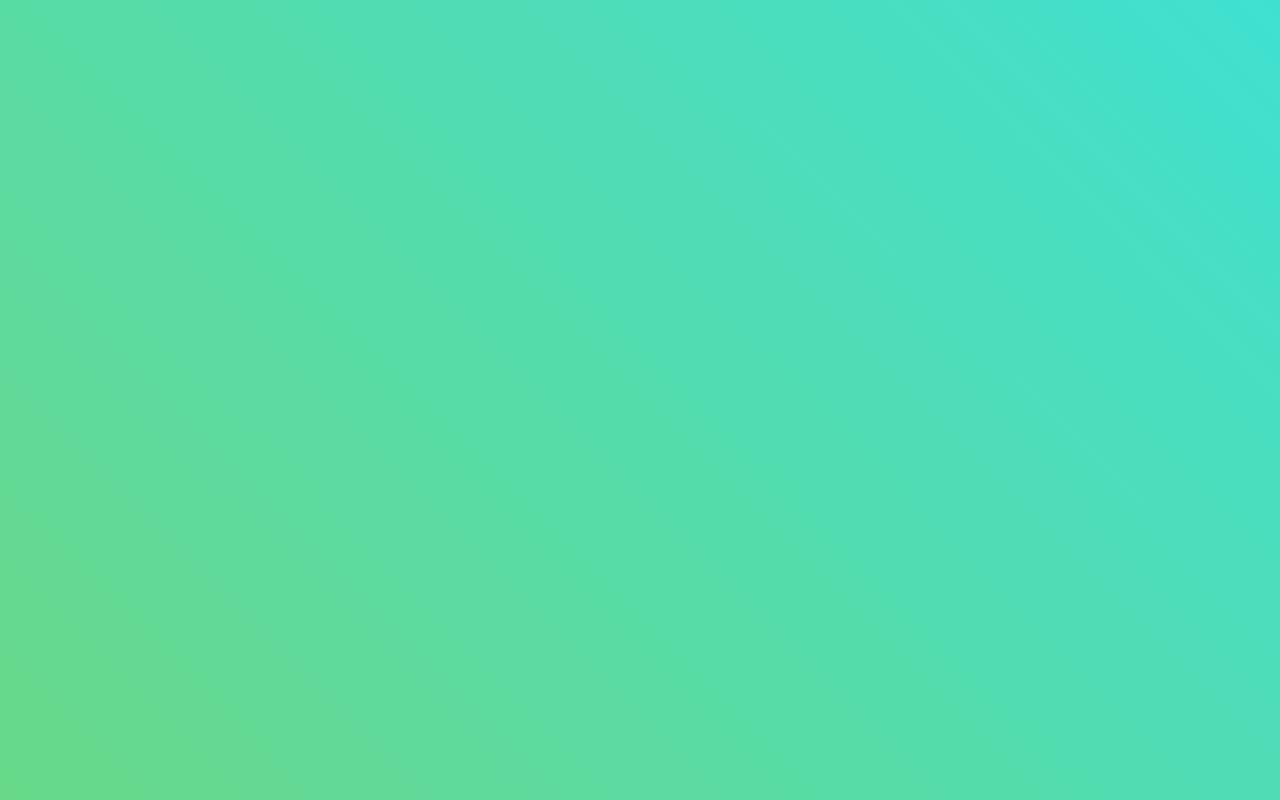
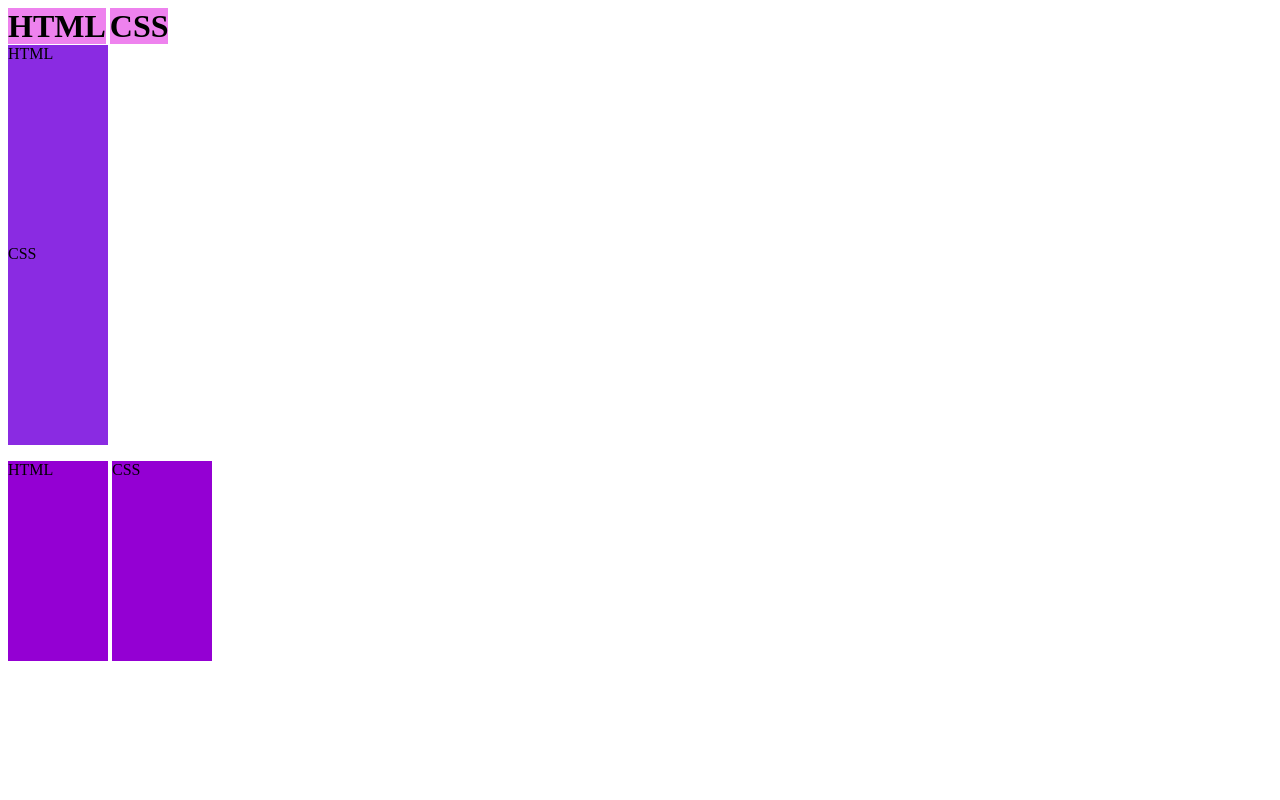
Before and after one commit to Henrique-ml2/catalineio-frontend-basecamp, a plain HTML site: page index.html in a window 1280 px wide. Shown: the top 800 px of the page. Drawn offline with Linux system fonts and the light colour scheme.

Commit message:
Tipos de exibição

```diff
--- a/index.html
+++ b/index.html
@@ -8,14 +8,48 @@
     <title>Introdução ao CSS</title>
 
     <style>
-        body {
-            background-image: linear-gradient(45deg, tomato, yellowgreen, turquoise);
-            background-repeat: no-repeat;
-            height: 1000vh;
+        h1 {
+            background-color: violet;
+            display: inline;
+            width: 100px;
+            height: 200px;
+        }
+
+        span {
+            background-color: blueviolet;
+            display: block;
+            width: 100px;
+            height: 200px;
+        }
+
+        p {
+            background-color: darkviolet;
+            display: inline-block;
+            width: 100px;
+            height: 200px;
+        }
+
+        h2 {
+            background-color: mediumvioletred;
+            display: none;
+            width: 100px;
+            height: 200px;
         }
     </style>
 </head>
 
-<body></body>
+<body>
+    <h1>HTML</h1>
+    <h1>CSS</h1>
+
+    <span>HTML</span>
+    <span>CSS</span>
+
+    <p>HTML</p>
+    <p>CSS</p>
+
+    <h2>HTML</h2>
+    <h2>CSS</h2>
+</body>
 
 </html>
```
Also changed, not shown: Introducao-ao-CSS.txt.
